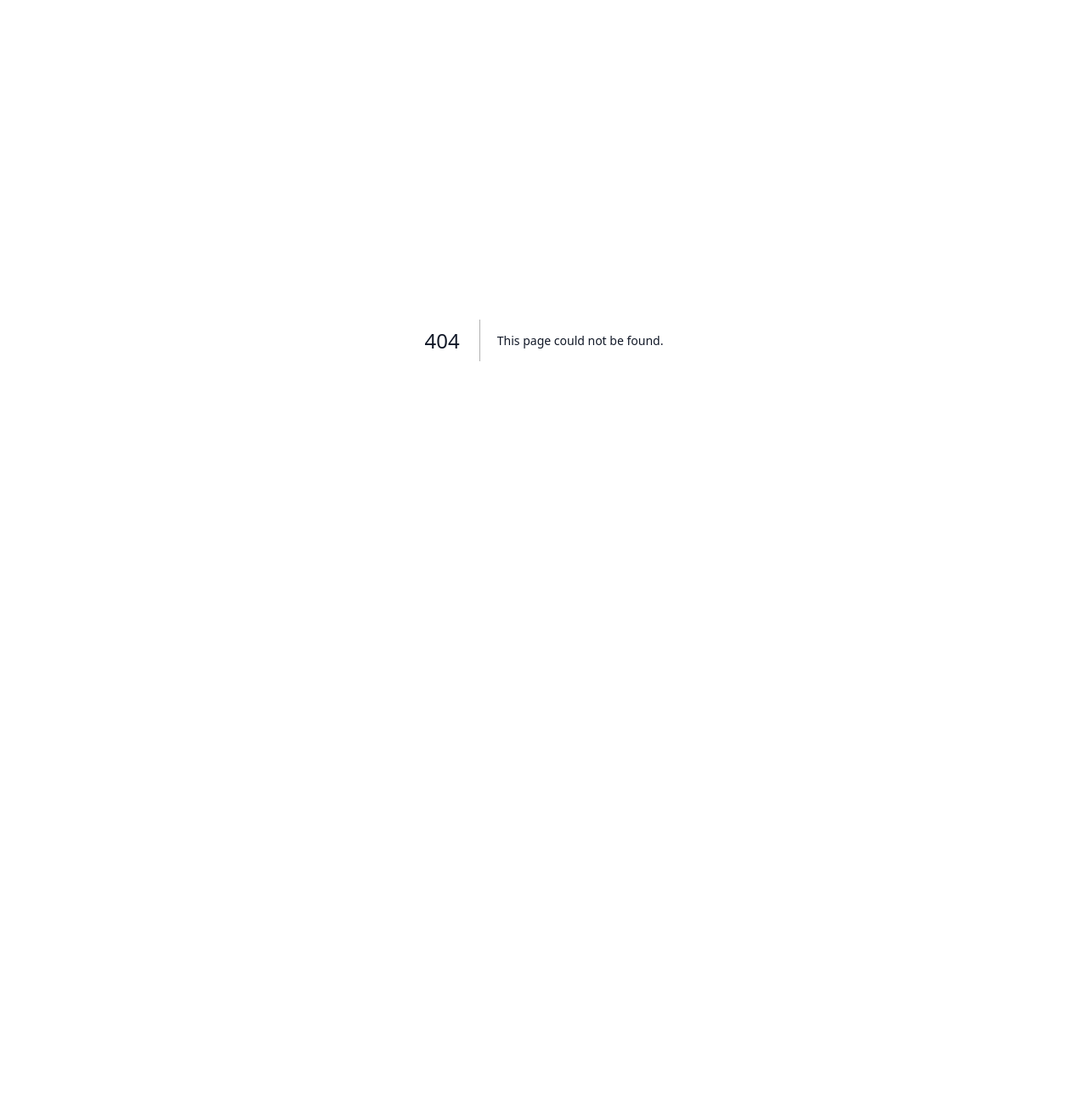
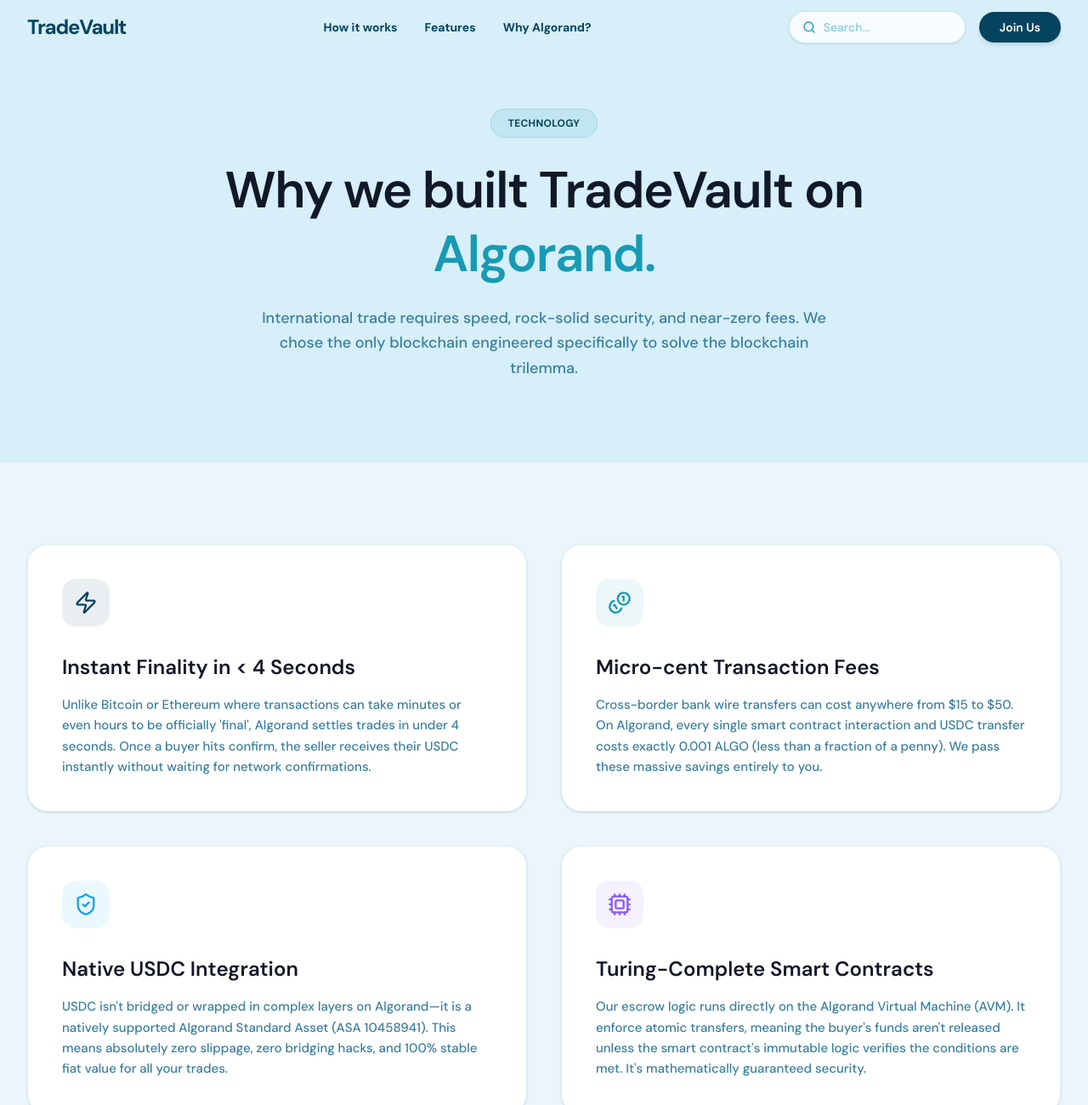
Before and after one commit to thisisouvik/tradevault, a Next.js app: page /why-algorand in a window 1280 px wide. Before the commit this address had no page. Shown: the top 1300 px of the page at 85% size. Before the commit the page ends 800 px from the top, so only its background shows below. Built offline with nearby package versions, Linux system fonts and the light colour scheme.

Commit message:
feat: Introduce a dedicated page explaining for Why Algorand?

```diff
--- /dev/null
+++ b/src/app/why-algorand/page.tsx
@@ -0,0 +1,83 @@
+import HoverGradientNavBar from '@/components/ui/hover-gradient-nav-bar'
+import { Footer } from '@/components/landing/Footer'
+import { Zap, Coins, ShieldCheck, Cpu } from 'lucide-react'
+
+const reasons = [
+  {
+    icon: Zap,
+    title: "Instant Finality in < 4 Seconds",
+    description: "Unlike Bitcoin or Ethereum where transactions can take minutes or even hours to be officially 'final', Algorand settles trades in under 4 seconds. Once a buyer hits confirm, the seller receives their USDC instantly without waiting for network confirmations.",
+    color: "#05445E"
+  },
+  {
+    icon: Coins,
+    title: "Micro-cent Transaction Fees",
+    description: "Cross-border bank wire transfers can cost anywhere from $15 to $50. On Algorand, every single smart contract interaction and USDC transfer costs exactly 0.001 ALGO (less than a fraction of a penny). We pass these massive savings entirely to you.",
+    color: "#189AB4"
+  },
+  {
+    icon: ShieldCheck,
+    title: "Native USDC Integration",
+    description: "USDC isn't bridged or wrapped in complex layers on Algorand—it is a natively supported Algorand Standard Asset (ASA 10458941). This means absolutely zero slippage, zero bridging hacks, and 100% stable fiat value for all your trades.",
+    color: "#0EA5E9"
+  },
+  {
+    icon: Cpu,
+    title: "Turing-Complete Smart Contracts",
+    description: "Our escrow logic runs directly on the Algorand Virtual Machine (AVM). It enforce atomic transfers, meaning the buyer's funds aren't released unless the smart contract's immutable logic verifies the conditions are met. It's mathematically guaranteed security.",
+    color: "#8B5CF6"
+  }
+]
+
+export default function WhyAlgorandPage() {
+  return (
+    <main className="flex min-h-screen flex-col bg-white">
+      <HoverGradientNavBar />
+
+      {/* Hero Section */}
+      <section className="bg-[#D6EFF9] pt-32 pb-24 relative overflow-hidden">
+        <div className="mx-auto max-w-4xl px-4 sm:px-6 lg:px-8 text-center">
+          <div className="inline-flex items-center gap-2 px-5 py-2 rounded-full text-xs font-bold tracking-wide mb-6 bg-[#189AB4]/10 border border-[#189AB4]/20 text-[#05445E]">
+            TECHNOLOGY
+          </div>
+          <h1 className="text-4xl md:text-6xl font-extrabold text-[#05445E] leading-tight mb-6 tracking-tight">
+            Why we built TradeVault on <span className="text-[#189AB4]">Algorand.</span>
+          </h1>
+          <p className="text-[#3a7fa0] text-lg font-medium max-w-2xl mx-auto leading-relaxed">
+            International trade requires speed, rock-solid security, and near-zero fees. We chose the only blockchain engineered specifically to solve the blockchain trilemma.
+          </p>
+        </div>
+      </section>
+
+      {/* Content Grid */}
+      <section className="py-24 bg-[#EAF6FB]">
+        <div className="max-w-7xl mx-auto px-4 sm:px-6 lg:px-8">
+          <div className="grid grid-cols-1 md:grid-cols-2 gap-10">
+            {reasons.map((reason, index) => {
+              const Icon = reason.icon;
+              return (
+                <div key={index} className="bg-white rounded-3xl p-10 border border-[#189AB4]/15 shadow-sm hover:shadow-[0_15px_40px_-10px_rgba(24,154,180,0.15)] transition-all">
+                  <div
+                    className="w-14 h-14 rounded-2xl flex items-center justify-center mb-8"
+                    style={{ backgroundColor: `${reason.color}15` }}
+                  >
+                    <Icon className="w-7 h-7" style={{ color: reason.color }} strokeWidth={2} />
+                  </div>
+                  <h3 className="text-2xl font-bold text-[#05445E] mb-4">
+                    {reason.title}
+                  </h3>
+                  <p className="text-[#3a7fa0] leading-relaxed text-[15px] font-medium">
+                    {reason.description}
+                  </p>
+                </div>
+              )
+            })}
+          </div>
+        </div>
+      </section>
+
+      {/* Footer */}
+      <Footer />
+    </main>
+  )
+}
--- a/src/components/ui/hover-gradient-nav-bar.tsx
+++ b/src/components/ui/hover-gradient-nav-bar.tsx
@@ -5,9 +5,9 @@
 import { Search } from 'lucide-react';
 
 const menuItems = [
-  { label: "How it works", href: "#how-it-works" },
-  { label: "Features", href: "#features" },
-  { label: "Why Algorand?", href: "#algorand" },
+  { label: "How it works", href: "/#how-it-works" },
+  { label: "Features", href: "/#features" },
+  { label: "Why Algorand?", href: "/why-algorand" },
 ];
 
 function HoverGradientNavBar() {
```
